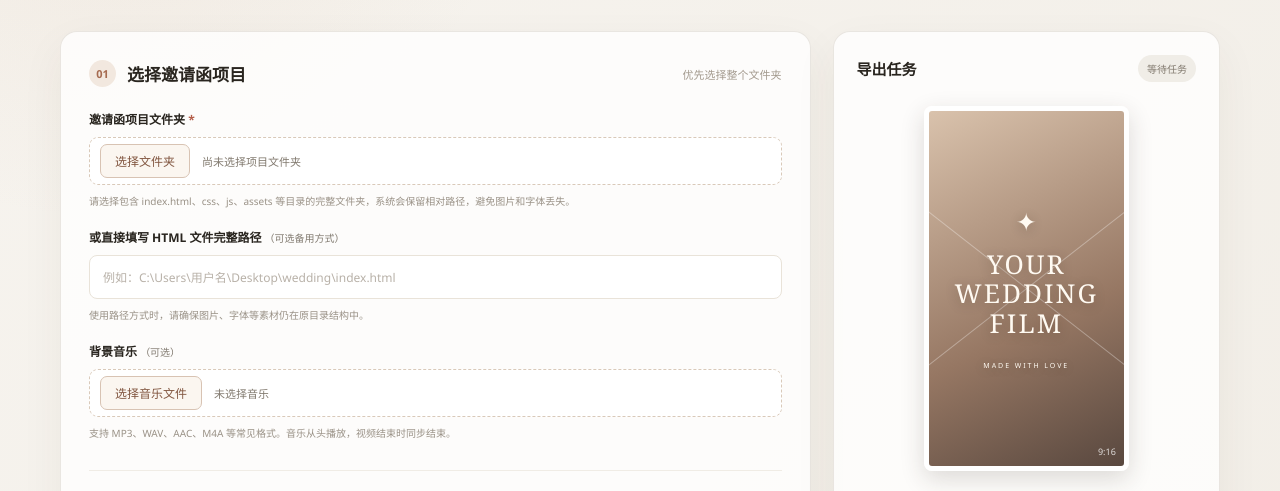
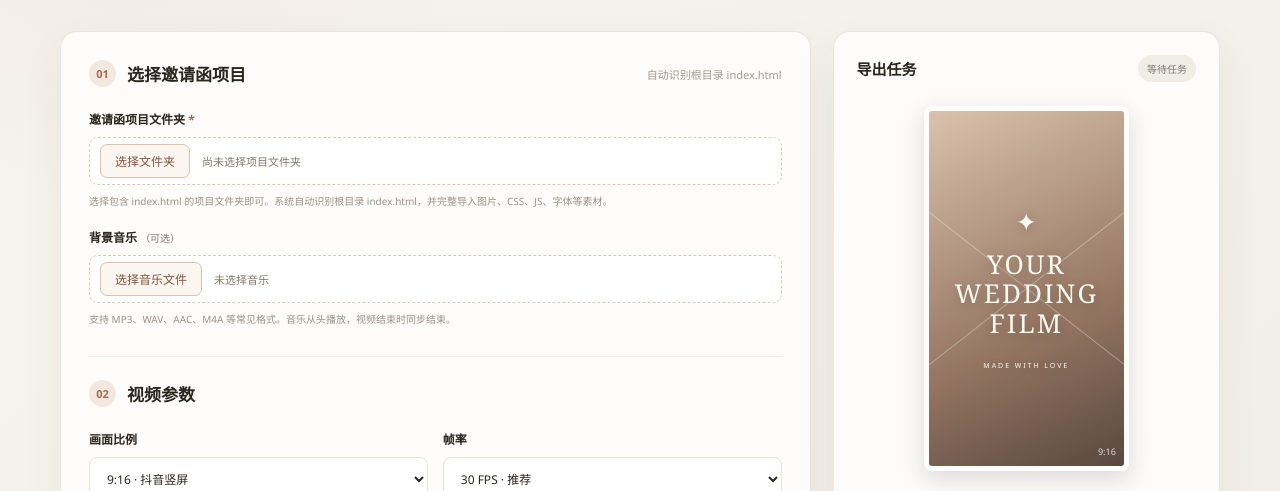
Before and after one commit to luo8862818-creator/wedding-video-tool, a website: page index.html in a window 1280 px wide. Shown: the part 278-769 px from the top of the page. Drawn offline with Linux system fonts and the light colour scheme.

Commit message:
ux: remove manual html path and auto-detect index in selected project folder

```diff
--- a/index.html
+++ b/index.html
@@ -21,16 +21,11 @@
     </section>
     <section class="workspace">
       <form id="export-form" class="settings-card">
-        <div class="section-heading"><div><span class="step">01</span><h2>选择邀请函项目</h2></div><span class="required-note">优先选择整个文件夹</span></div>
+        <div class="section-heading"><div><span class="step">01</span><h2>选择邀请函项目</h2></div><span class="required-note">自动识别根目录 index.html</span></div>
         <label class="field">
           <span>邀请函项目文件夹 <b>*</b></span>
           <div class="picker-row"><input id="project-folder" type="file" webkitdirectory directory multiple hidden><button id="choose-folder" class="secondary-button" type="button">选择文件夹</button><span id="folder-name" class="file-name">尚未选择项目文件夹</span></div>
-          <small>请选择包含 index.html、css、js、assets 等目录的完整文件夹，系统会保留相对路径，避免图片和字体丢失。</small>
-        </label>
-        <label class="field">
-          <span>或直接填写 HTML 文件完整路径 <small>（可选备用方式）</small></span>
-          <input id="source-path" name="sourcePath" type="text" placeholder="例如：C:\Users\用户名\Desktop\wedding\index.html">
-          <small>使用路径方式时，请确保图片、字体等素材仍在原目录结构中。</small>
+          <small>选择包含 index.html 的项目文件夹即可。系统自动识别根目录 index.html，并完整导入图片、CSS、JS、字体等素材。</small>
         </label>
         <label class="field">
           <span>背景音乐 <small>（可选）</small></span>
```
